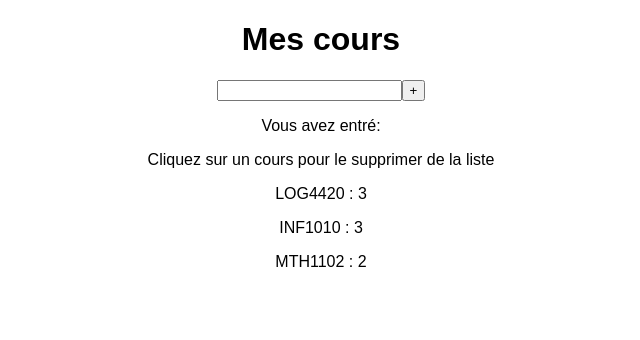
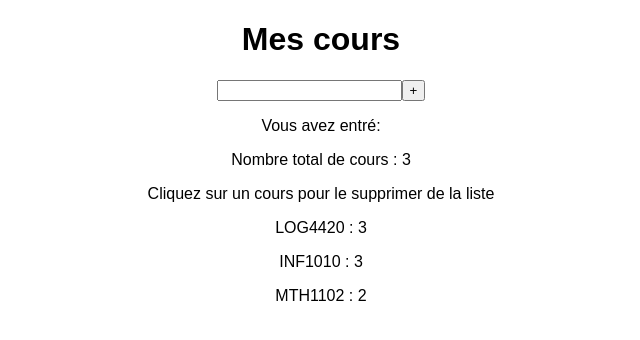
Before and after one commit to Bodheem/react_classManager, a React (Create React App) app: page / in a window 1280 px wide. Shown: the top 340 px of the page, without its empty margins (319-959 px from the left). Built offline with nearby package versions, Linux system fonts and the light colour scheme.

Commit message:
Ajout de ClassCounter dans le code de base

```diff
--- a/src/App.jsx
+++ b/src/App.jsx
@@ -1,8 +1,9 @@
 import React, { useState } from "react";
 import { CLASSES } from "./classes";
 import "./styles.css";
-import ClassChoises from "./ClassChoises";
+import ClassChoices from "./ClassChoices";
 import ClassInput from "./ClassInput";
+import ClassCounter from "./ClassCounter";
 
 const App = ({ default_classes = CLASSES }) => {
   const [classes, setClasses] = useState(default_classes);
@@ -26,7 +27,8 @@ const App = ({ default_classes = CLASSES }) => {
     <div className="App">
       <h1>Mes cours</h1>
       <ClassInput classModifier={addClass} />
-      <ClassChoises classesList={classes} classModifier={deleteClass} />
+      <ClassCounter classes={classes} />
+      <ClassChoices classesList={classes} classModifier={deleteClass} />
     </div>
   );
 };
--- a/src/ClassChoises.jsx
+++ b/src/ClassChoices.jsx
@@ -1,6 +1,6 @@
 import React from "react";
 
-const ClassChoises = ({ classesList, classModifier }) => {
+const ClassChoices = ({ classesList, classModifier }) => {
   const deleteClass = (selectedClass) => {
     classModifier(selectedClass);
   };
@@ -24,4 +24,4 @@ const ClassChoises = ({ classesList, classModifier }) => {
   );
 };
 
-export default ClassChoises;
+export default ClassChoices;
--- /dev/null
+++ b/src/ClassCounter.jsx
@@ -0,0 +1,11 @@
+import React from "react";
+
+function ClassCounter({ classes }) {
+  return (
+    <>
+      <p>Nombre total de cours : {classes.length}</p>
+    </>
+  );
+}
+
+export default ClassCounter;
```
